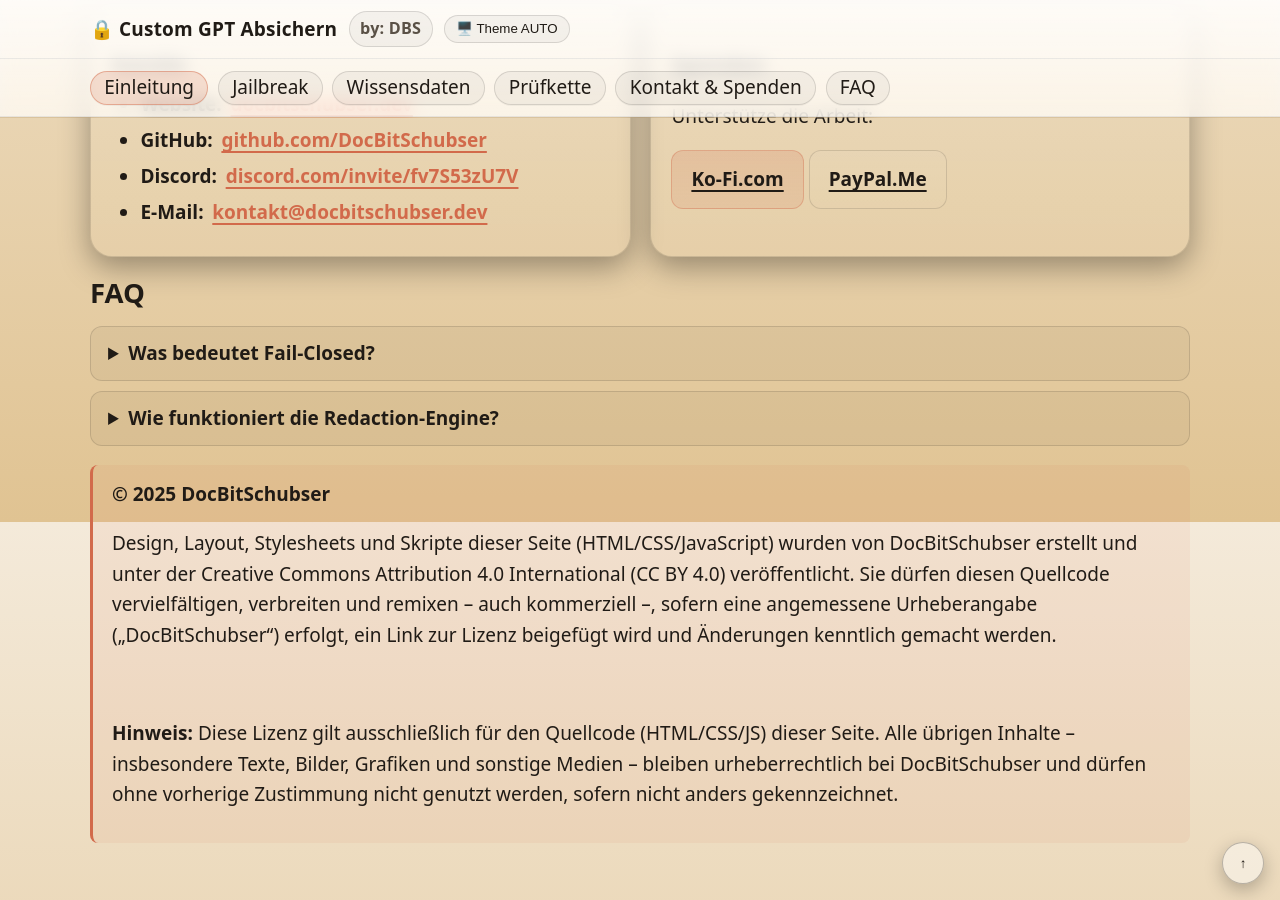
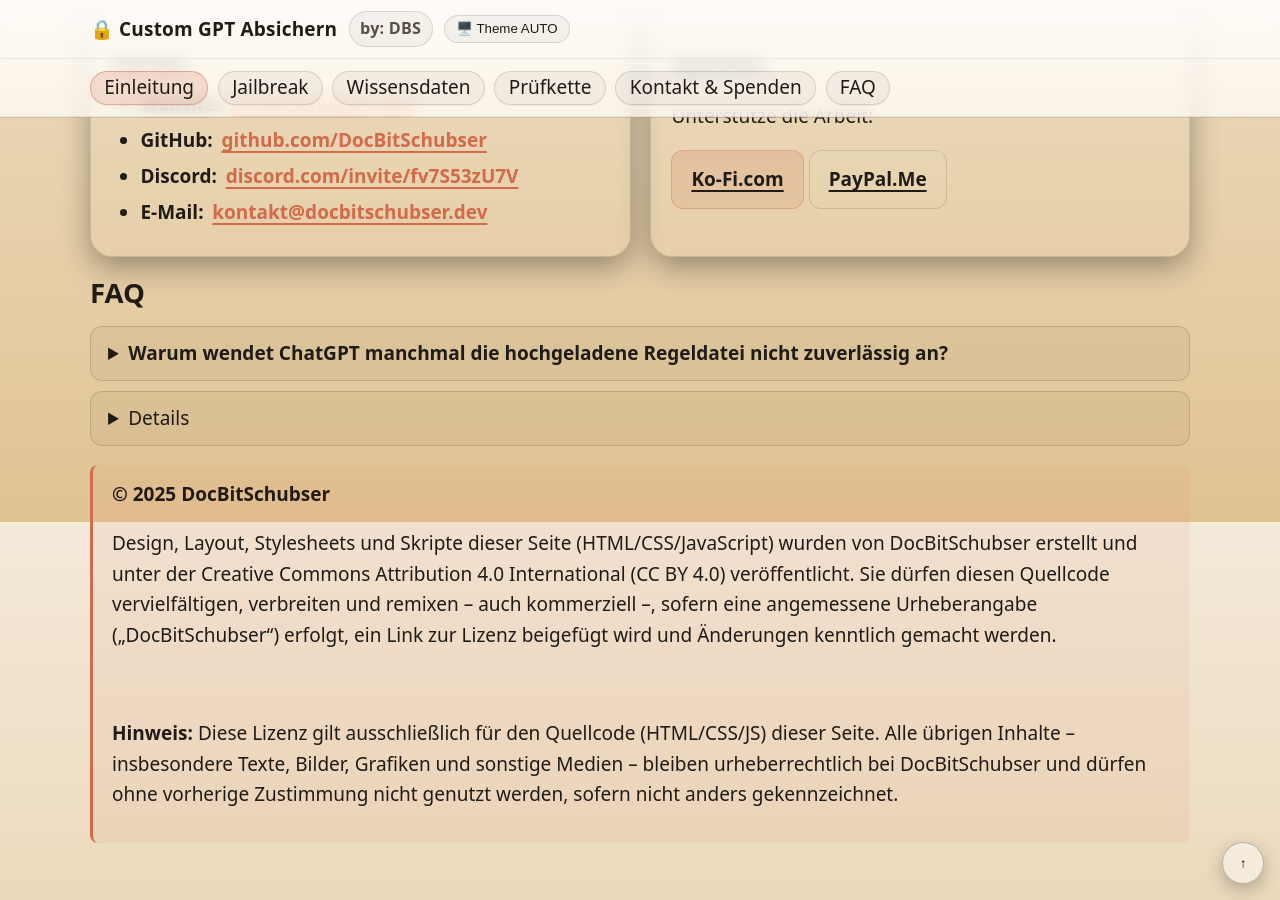
Before and after one commit to DocBitSchubser/ChatGPT_GPT-RuleCompass, a Jekyll site: the page built from docs/index.html, in a window 1280 px wide and 900 px high, scrolled down 3978 px. Built offline with Jekyll 4.4.1, drawn with Linux system fonts in a browser that asks for light colours.

Commit message:
Update index.html

```diff
--- a/docs/index.html
+++ b/docs/index.html
@@ -553,6 +553,11 @@
       <section id="faq">
         <h2>FAQ</h2>
         <details>
+          <summary>Warum wendet ChatGPT manchmal die hochgeladene Regeldatei nicht zuverlässig an?</summary>
+          <p>Das Hinweis-Feld eines Custom GPT muss mit der Regelanweisung aus 'Schnellstart für ChatGPT‑GPTs -> 2) System‑Prompt (Hinweis-Feld)' beginnen. Jede andere Instruktion davor kann dazu führen, dass die Regeln nicht angewendet werden.</p>
+        </details>
+        <details>
+        <details>
           <summary>Was bedeutet Fail-Closed?</summary>
           <p>Bei Unsicherheit oder Regelkonflikt wird die Ausgabe verweigert, statt ein potenziell unsicheres Ergebnis zu liefern.</p>
         </details>
```
